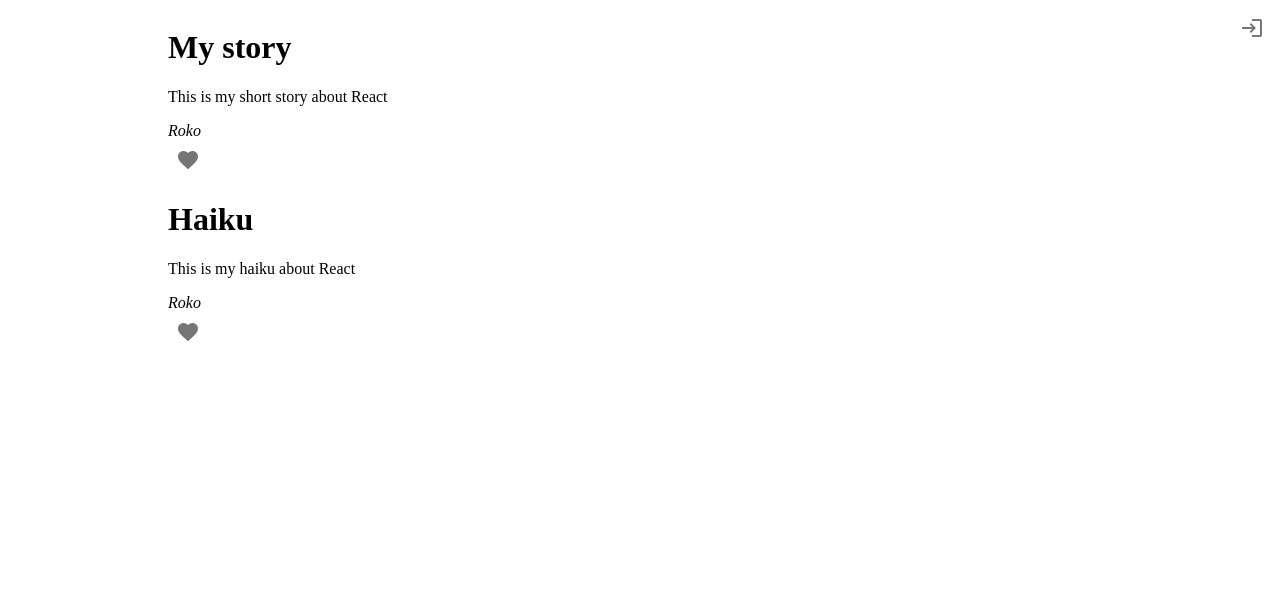
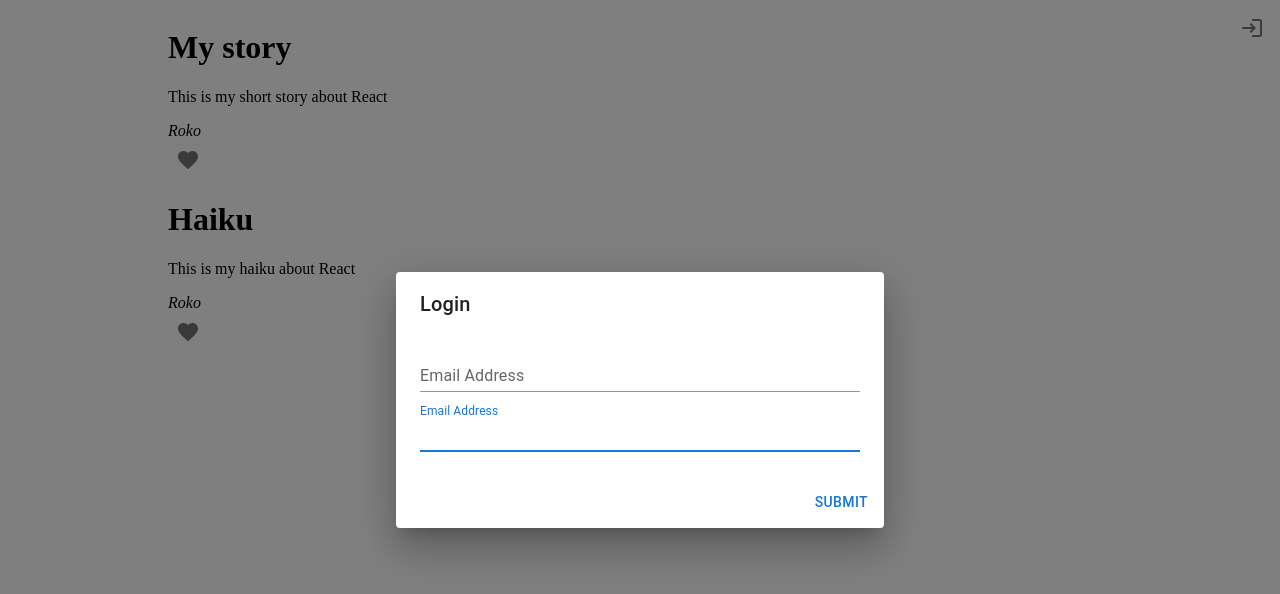
Before and after one commit to rcupic/tic-toe, a React (Create React App) app: page /posts in a window 1280 px wide. Both pictures are taken after a click on the button 1252 px from the left and 28 px from the top of the page. Shown: the top 594 px of the page. Built offline with nearby package versions, Linux system fonts and the light colour scheme.

Commit message:
make login dialog component and use context and memo for passing hooks

```diff
--- /dev/null
+++ b/src/components/LoginDialog.tsx
@@ -0,0 +1,20 @@
+import { Button, Dialog, DialogActions, DialogContent, DialogTitle, TextField } from '@mui/material';
+import React from 'react';
+import { LoginDialogContext } from '../contexts/LoginDialogContext';
+
+export const LoginDialog = function () {
+  const { open, onSubmit } = React.useContext(LoginDialogContext);
+
+  return (
+    <Dialog open={open}>
+      <DialogTitle>Login</DialogTitle>
+      <DialogContent>
+        <TextField autoFocus margin="dense" id="name" label="Email Address" type="email" fullWidth variant="standard" />
+        <TextField autoFocus margin="dense" id="name" label="Email Address" type="email" fullWidth variant="standard" />
+      </DialogContent>
+      <DialogActions>
+        <Button onClick={onSubmit}>Submit</Button>
+      </DialogActions>
+    </Dialog>
+  );
+};
--- a/src/components/Player.tsx
+++ b/src/components/Player.tsx
@@ -1,9 +1,9 @@
 import { TextField } from '@mui/material';
 import React from 'react';
-import { playerContext } from '../contexts/PlayerContext';
+import { PlayerContext } from '../contexts/PlayerContext';
 
 export const Player = function () {
-  const { players, handleChange } = React.useContext(playerContext);
+  const { players, handleChange } = React.useContext(PlayerContext);
 
   return (
     <div className="player-row">
--- /dev/null
+++ b/src/contexts/LoginDialogContext.tsx
@@ -0,0 +1,8 @@
+import React from 'react';
+
+export const LoginDialogContext = React.createContext(
+  {} as {
+    open: boolean;
+    onSubmit: React.MouseEventHandler<HTMLButtonElement>;
+  }
+);
--- a/src/contexts/PlayerContext.tsx
+++ b/src/contexts/PlayerContext.tsx
@@ -1,6 +1,6 @@
 import React from 'react';
 
-export const playerContext = React.createContext(
+export const PlayerContext = React.createContext(
   {} as {
     players: {
       placeholder: string;
--- a/src/pages/Game.tsx
+++ b/src/pages/Game.tsx
@@ -1,6 +1,6 @@
 import { Button, ListItemButton } from '@mui/material';
 import { useState, ReactElement, useMemo } from 'react';
-import { playerContext } from '../contexts/PlayerContext';
+import { PlayerContext } from '../contexts/PlayerContext';
 import { calculatePosition } from '../utils/calculate-position.util';
 import { calculateWinner } from '../utils/calculate-winner.util';
 import { Board } from '../components/Board';
@@ -110,9 +110,9 @@ export const Game = function (): JSX.Element {
 
   return (
     <div className="start">
-      <playerContext.Provider value={value}>
+      <PlayerContext.Provider value={value}>
         <Player />
-      </playerContext.Provider>
+      </PlayerContext.Provider>
       <div className="player-row">
         <Button
           disabled={!players.every(el => !!el.uniqueName && !el.error)}
--- a/src/pages/PostView.tsx
+++ b/src/pages/PostView.tsx
@@ -1,15 +1,18 @@
 import { IconButton } from '@mui/material';
-import { useState } from 'react';
+import { useMemo, useState } from 'react';
 import FavoriteIcon from '@mui/icons-material/Favorite';
 import { red } from '@mui/material/colors';
 import LoginIcon from '@mui/icons-material/Login';
 import LogoutIcon from '@mui/icons-material/Logout';
 import { getPosts } from '../data';
 import { getToken, getViewer, removeToken, setToken } from '../helpers/auth.helper';
+import { LoginDialog } from '../components/LoginDialog';
+import { LoginDialogContext } from '../contexts/LoginDialogContext';
 
 export const PostView = function (): JSX.Element {
   const [posts, changePosts] = useState(getPosts());
   const [viewer, changeViewer] = useState(getViewer());
+  const [loginDialogOpen, changeLoginDialogOpen] = useState(false);
   let likeCounter = 1;
 
   const handleLike = (i: string): void => {
@@ -54,9 +57,7 @@ export const PostView = function (): JSX.Element {
   };
 
   const handleLogin = (): void => {
-    setToken();
-
-    changeViewer(getViewer());
+    changeLoginDialogOpen(true);
   };
 
   const handleLogout = (): void => {
@@ -64,6 +65,19 @@ export const PostView = function (): JSX.Element {
 
     changeViewer(getViewer());
   };
+
+  const value = useMemo(
+    () => ({
+      open: loginDialogOpen,
+      onSubmit: () => {
+        setToken();
+
+        changeViewer(getViewer());
+        changeLoginDialogOpen(false);
+      },
+    }),
+    [loginDialogOpen]
+  );
 
   return (
     <div className="posts-view">
@@ -96,6 +110,9 @@ export const PostView = function (): JSX.Element {
           </IconButton>
         )}
       </div>
+      <LoginDialogContext.Provider value={value}>
+        <LoginDialog />
+      </LoginDialogContext.Provider>
     </div>
   );
 };
```
